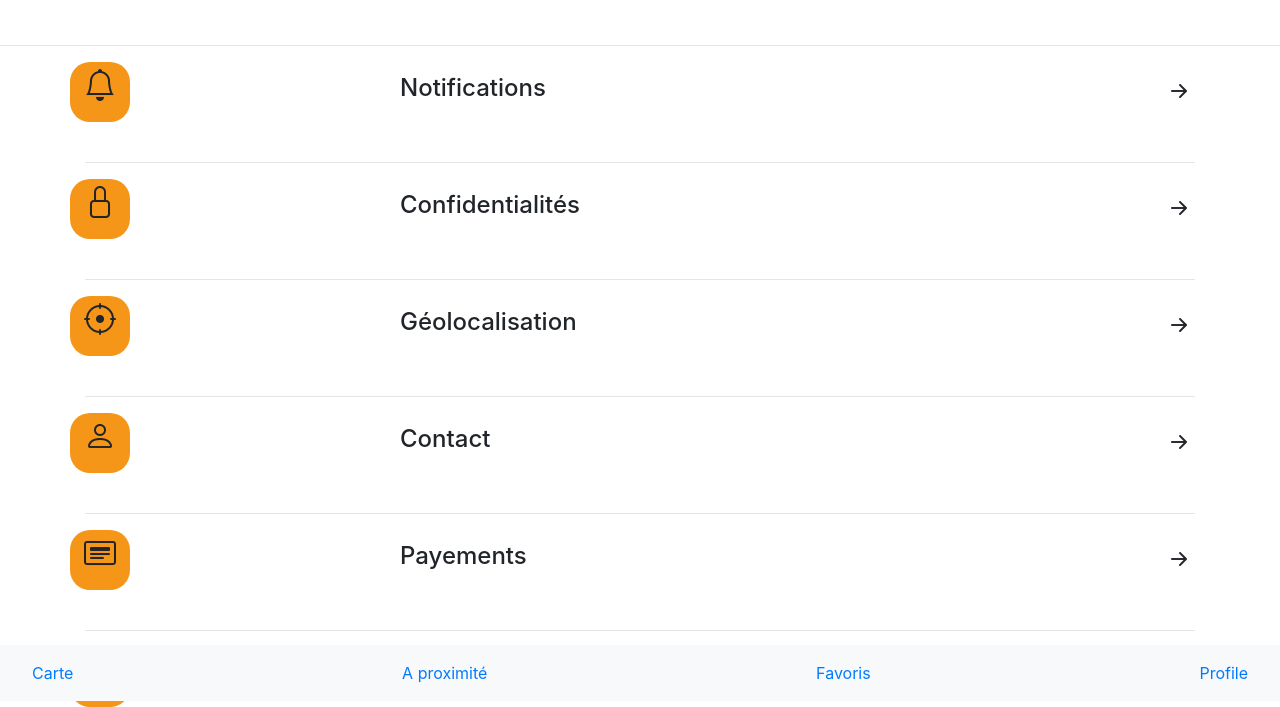
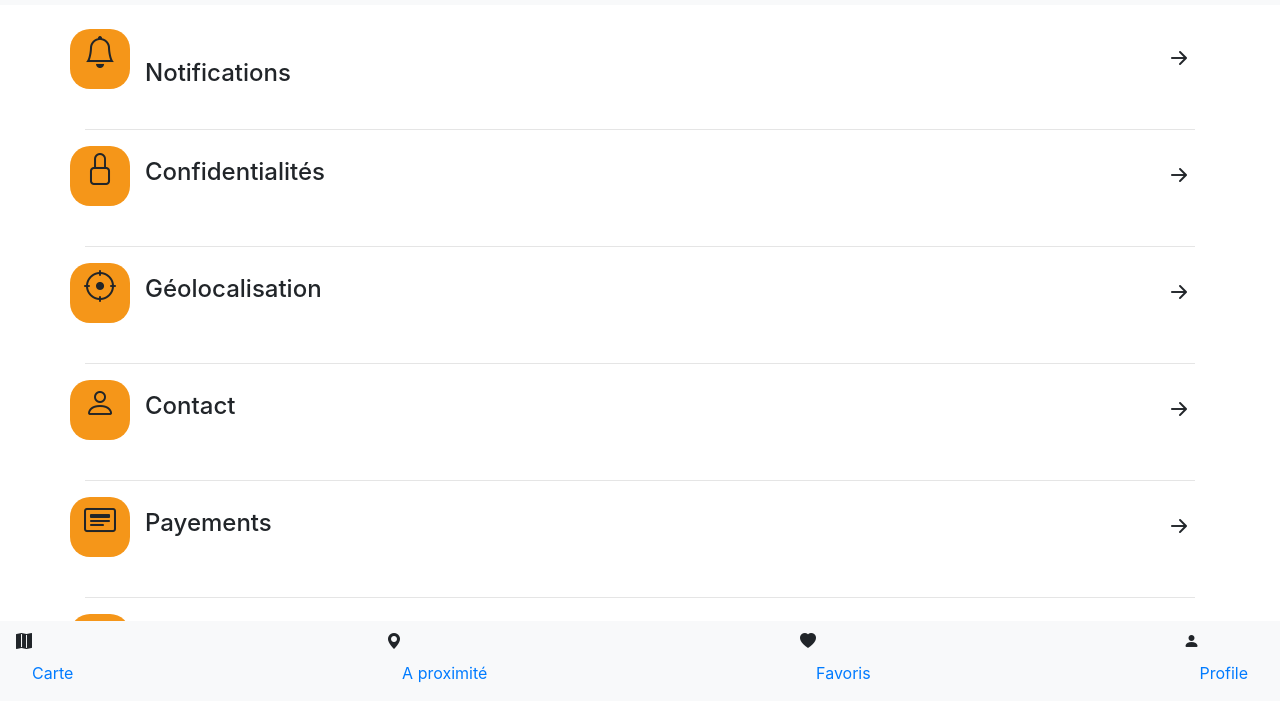
Before and after one commit to sayyokhati/Profile_project, a plain HTML site: page parameters.html in a window 1280 px wide. Shown: the part 99-806 px from the top of the page. Drawn offline with nearby package versions, Linux system fonts and the light colour scheme.

Commit message:
Update parameters.html

```diff
--- a/parameters.html
+++ b/parameters.html
@@ -1,6 +1,6 @@
 <!DOCTYPE html>
 <html lang="en">
-
+<!-- Parametre faite par Sayyo -->
 <head>
     <meta charset="UTF-8">
     <meta name="viewport" content="width=device-width, initial-scale=1.0">
@@ -19,14 +19,12 @@
     <nav class="navbar navbar-light bg-light">
         <a href="index.html">
             <span class="navbar-text">
-                <i class="bi bi-arrow-left-short" style="font-size: 2rem;"></i>
+                <i class="bi bi-arrow-left-short" style="font-size: 3rem;"></i>
             </span>
         </a>
         <a class="navbar-brand" href="#">Paramètres</a>
     </nav>
     <br>
-    <br>
-    <hr>
     <div class="container">
         <div class="row ">
             <div class="col align-self-center" style="display: block; justify-content: center;">
@@ -35,9 +33,9 @@
                     <div class=" square text-center">
                         <i class="bi bi-bell" style="font-size: 2rem;"></i>
                     </div>
-                    <div class="col "></div>
+                    <div class="col.div "></div>
                     <div class="col align-self-center">
-                        <h4>Notifications</h4>
+                        <h4 style="position: absolute;">Notifications</h4>
                     </div>
                 </div>
             </div>
@@ -54,7 +52,7 @@
                     <div class=" square text-center">
                         <i class="bi bi-lock" style="font-size: 2rem;"></i>
                     </div>
-                    <div class="col "></div>
+                    <div class="col.div "></div>
                     <div class="col align-self-center">
                         <h4>Confidentialités</h4>
                     </div>
@@ -73,7 +71,7 @@
                     <div class=" square text-center">
                         <i class="bi bi-crosshair" style="font-size: 2rem;"></i>
                     </div>
-                    <div class="col "></div>
+                    <div class="col.div "></div>
                     <div class="col align-self-center">
                         <h4>Géolocalisation</h4>
                     </div>
@@ -92,7 +90,7 @@
                     <div class=" square text-center">
                         <i class="bi bi-person" style="font-size: 2rem;"></i>
                     </div>
-                    <div class="col "></div>
+                    <div class="col.div "></div>
                     <div class="col align-self-center">
                         <h4>Contact</h4>
                     </div>
@@ -111,7 +109,7 @@
                     <div class=" square text-center">
                         <i class="bi  bi-card-heading" style="font-size: 2rem;"></i>
                     </div>
-                    <div class="col "></div>
+                    <div class="col.div "></div>
                     <div class="col align-self-center">
                         <h4>Payements</h4>
                     </div>
@@ -130,7 +128,7 @@
                     <div class=" square text-center">
                         <i class="bi bi-globe-central-south-asia" style="font-size: 2rem;"></i>
                     </div>
-                    <div class="col "></div>
+                    <div class="col.div "></div>
                     <div class="col align-self-center">
                         <h4>Langue</h4>
                     </div>
@@ -143,19 +141,27 @@
     </div>
 
     <nav class="navbar fixed-bottom navbar-light bg-light">
-        <div class="row">
-            <div class="col align-self-center">
-                <!-- <i class="bi bi-pencil"></i> -->
+
+            <div class="nav-icon">
+                <i class="bi bi-map-fill"></i>
                 <a class="nav-link" href="#"> Carte</a>
             </div>
 
-        </div>
+            <div class="nav-icon">
+                <i class="bi bi-geo-alt-fill"></i>
+                <a class="nav-link" href="#"> A proximité</a>
+            </div>
 
-        <a class="nav-link" href="parameters.html">A proximité</a>
+            <div class="nav-icon">
+                <i class="bi bi-heart-fill"></i>
+                <a class="nav-link" href="#"> Favoris</a>
+            </div>
 
-        <a class="nav-link" href="#">Favoris</a>
+            <div class="nav-icon">
+                <i class="bi bi-person-fill"></i>
+                <a class="nav-link" href="index.html"> Profile</a>
+            </div>
 
-        <a class="nav-link" href="#">Profile</a>
     </nav>
 </body>
 
```
